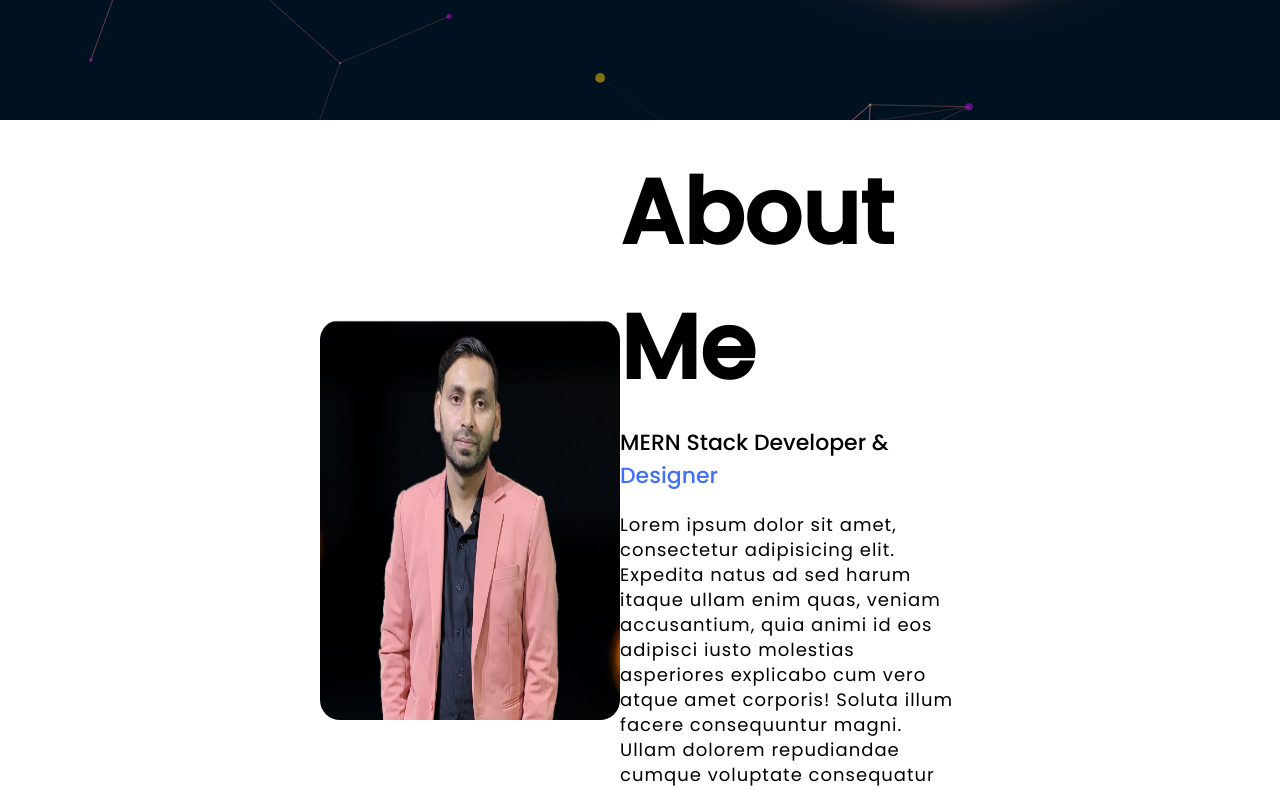
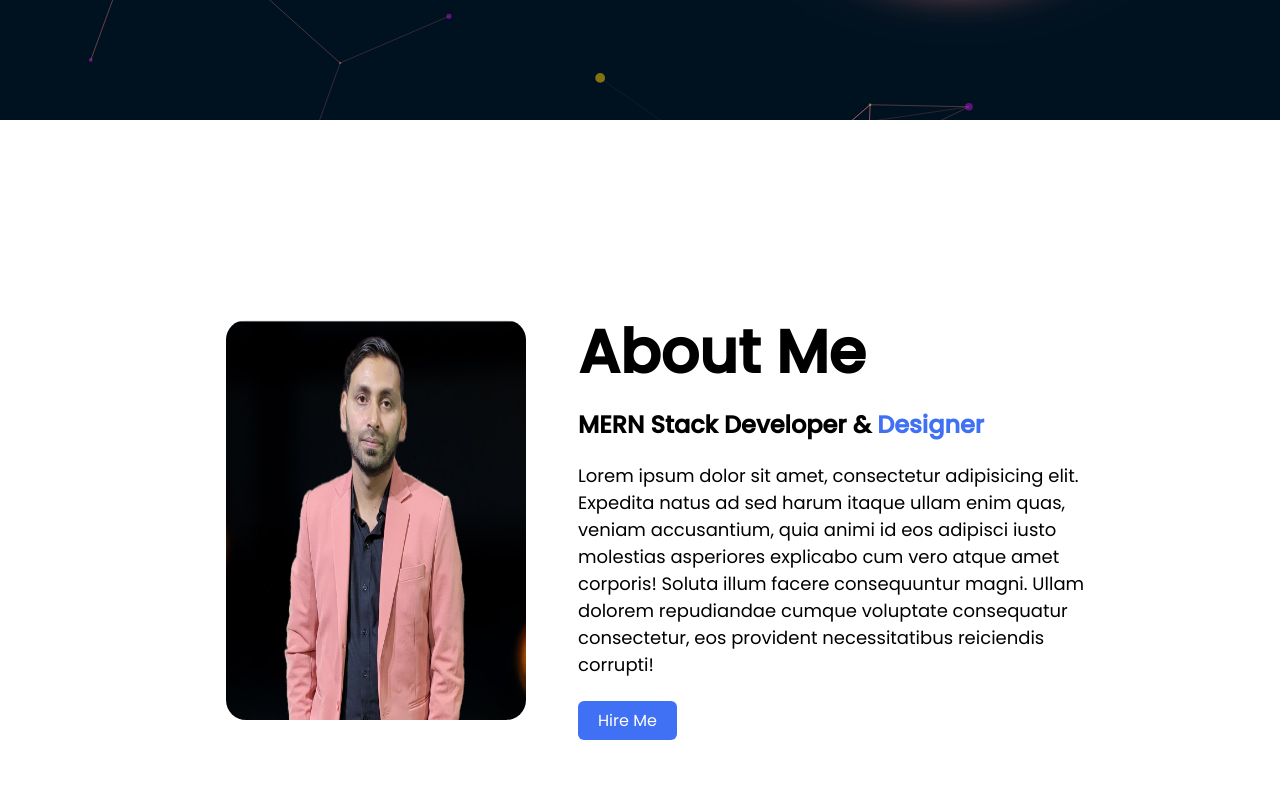
Before and after one commit to SAURABHTY01/personal-portfolio, a React (Create React App) app: page / in a window 1280 px wide. Shown: the part 680-1470 px from the top of the page. Built offline with nearby package versions, Linux system fonts and the light colour scheme.

Commit message:
initial commit

```diff
--- a/src/pages/Home.js
+++ b/src/pages/Home.js
@@ -12,9 +12,9 @@ const Home = () => {
         <div className="social-icons">
           <FaFacebookF className="fa-brands"/>
           <FaLinkedinIn className="fa-brands"/>
-          <FaInstagram className="fa-brands"/>
           <FaXTwitter className="fa-brands"/>
           <FaGithub className="fa-brands"/>
+          <FaInstagram className="fa-brands"/>
         </div>
         <div className="content">
           <h2>Hello,</h2>
--- a/src/style/main.css
+++ b/src/style/main.css
@@ -1,3 +1,5 @@
+/* Main Container */
+
 .main {
   min-height: 100vh;
   height: 100vh;
@@ -6,10 +8,13 @@
   background-color: #001220;
 }
 
+/* Common class for section */
 .section {
   width: 100%;
   height: 100%;
 }
+
+/* Home Section */
 
 .home-section {
   padding-top: 4rem;
@@ -110,15 +115,15 @@
 }
 
 .social-icons .fa-brands:hover:nth-child(1) {
-  color: #316ff6;
+  color: #205ee2;
 }
 
 .social-icons .fa-brands:hover:nth-child(2) {
   color: #0a66c2;
 }
 
-.social-icons .fa-brands:hover:nth-child(3) {
-  background: -webkit-radial-gradient(
+/* .social-icons .fa-brands:hover:nth-child(3) {
+  background-color: -webkit-radial-gradient(
     33% 100% circle,
     #fed373 4%,
     #f15245 30%,
@@ -126,7 +131,7 @@
     #9b36b7 85%,
     #515ecf
   );
-  background: radial-gradient(
+  background-color: radial-gradient(
     circle at 33% 100%,
     #fed373 4%,
     #f15245 30%,
@@ -136,7 +141,10 @@
   );
   -webkit-background-clip: text;
   -webkit-text-fill-color: transparent;
-  transition: background 0.5s ease-in-out;
+  /* transition: background 0.5s ease-in-out; */
+*/
+.social-icons .fa-brands:hover:nth-child(3) {
+  color: #d92e7f;
 }
 
 .social-icons .fa-brands:hover:nth-child(4) {
@@ -147,14 +155,12 @@
   color: #fff;
 }
 
-
 #tsparticles {
   position: absolute;
   width: 100%;
   height: 100%;
   margin: 0;
   padding: 0;
-
 }
 
 @keyframes leftRight {
@@ -179,7 +185,6 @@
 
 /* Tablet Media Query */
 @media only screen and (max-width: 800px) {
-
   .home-section {
     width: 100%;
     flex-direction: column;
@@ -235,18 +240,16 @@
     flex-direction: column;
   }
 
-  .vertical-timeline  {
+  .vertical-timeline {
     padding: 0 !important;
     margin: 0 40px !important;
-
-
   }
 
   .timeline {
     padding: 0;
     margin: 0 10px !important;
-    max-width: 650px ;
-    overflow-y: scroll ;
+    max-width: 650px;
+    overflow-y: scroll;
     overflow-x: hidden;
   }
 }
@@ -317,64 +320,95 @@
   height: 100%;
 }
 
+
 .about-section {
   background: #eeedeb;
-  height: 100%;
+  padding: 20px;
 }
 
 .pic {
+  margin-left: 4rem;
+  max-width: 300px;
   height: 400px;
-  width: 300px;
   border-radius: 20px;
 }
+
 .about {
-  width: 100%;
-  max-width: 100%;
-  margin: 0 auto;
-  padding: 0 20rem;
   display: flex;
+  flex-direction: column;
   align-items: center;
-  justify-content: space-around;
-  position: relative;
+  justify-content: center;
   background: #fff;
+  gap: 7rem;
 }
+
 .text {
-  width: 540px;
+  text-align: center;
+      max-width: 540px; /* Adjust the max-width as needed */
+      width: 100%;
 }
+
 .text h2 {
-  font-size: 90px;
-  font-weight: 600;
+  font-size: 40px;
   margin-bottom: 10px;
 }
+
 .text h5 {
-  font-size: 22px;
-  font-weight: 500;
+  font-size: 18px;
   margin-bottom: 20px;
 }
+
 span {
   color: #4070f4;
 }
+
 .text p {
-  font-size: 18px;
-  line-height: 25px;
-  letter-spacing: 1px;
+  font-size: 16px;
+  line-height: 1.5;
 }
+
 .data {
   margin-top: 30px;
 }
+
 .hire {
-  font-size: 18px;
+  font-size: 16px;
   background: #4070f4;
   color: #fff;
   text-decoration: none;
   border: none;
-  padding: 8px 25px;
+  padding: 8px 20px;
   border-radius: 6px;
   transition: 0.5s;
 }
+
 .hire:hover {
   background: #000;
   border: 1px solid #4070f4;
+}
+
+@media screen and (min-width: 768px) {
+  .about {
+    flex-direction: row;
+    gap: 2rem;
+  }
+
+  .text {
+    margin-left: 20px;
+    text-align: left;
+  }
+
+  .text h2 {
+    font-size: 60px;
+  }
+
+  .text h5 {
+    font-size: 24px;
+  }
+
+  .text p {
+    font-size: 18px;
+  }
 }
 
 .exp-section {
```
